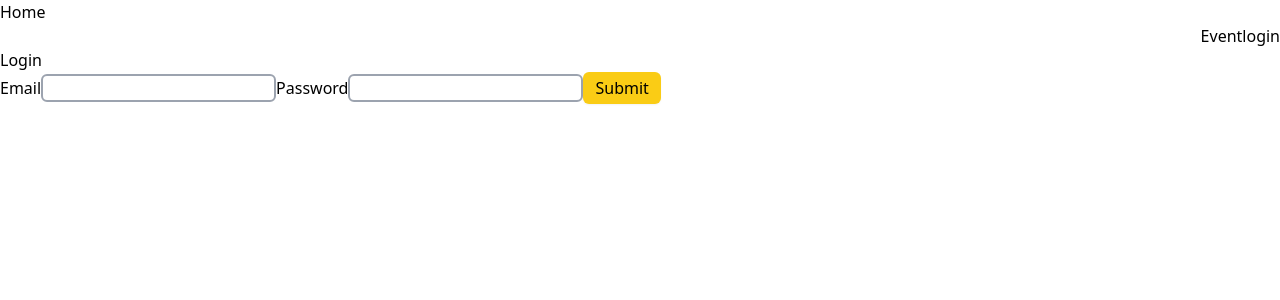
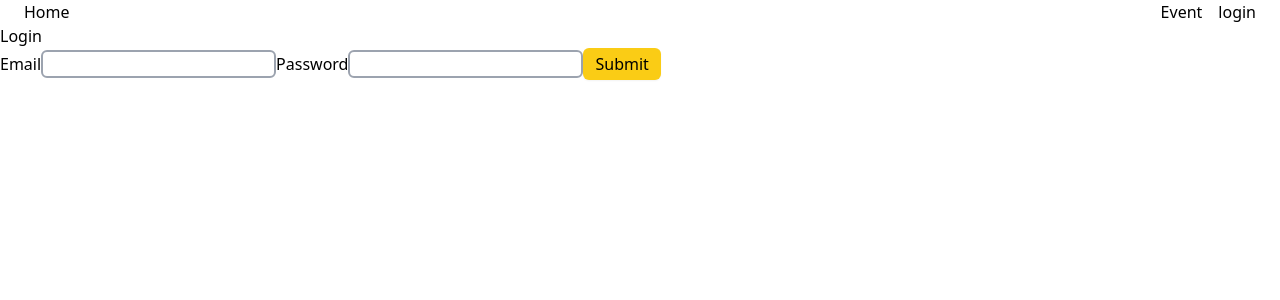
Before and after one commit to Nathan-422/TasteBuddiesReact, a React (Vite) app: page /login in a window 1280 px wide. Shown: the top 300 px of the page. Built offline with nearby package versions, Linux system fonts and the light colour scheme.

Commit message:
Fixed up navbar and routes work properly now!!

```diff
--- a/src/components/navbar/Navbar.tsx
+++ b/src/components/navbar/Navbar.tsx
@@ -1,5 +1,5 @@
-import { Link } from 'react-router-dom'
-import AuthenticationService from '../../services/AuthenticationService'
+import { Link, NavLink } from 'react-router-dom'
+import { useAuth } from '../../providers/authProvider'
 
 type link = {
 	text: string
@@ -16,23 +16,34 @@ const login: link = { text: 'login', path: '/login' }
 const logout: link = { text: 'Log out', path: '/logout' }
 
 export const Navbar = () => {
+	const { token } = useAuth()
 	const authLink = () => {
-		return AuthenticationService.isAuthenticated() ? logout : login
+		return token ? logout : login
 	}
 
 	return (
-		<nav>
+		<>
+			<header className="flex px-6">
+				<div className="mr-auto">
 					<Link to="/">Home</Link>
-			<div className="flex justify-end">
+				</div>
+				<nav className="">
+					<ul className="flex gap-4 hover:[&>li]:underline">
 						{links.map((link) => {
 							return (
-						<Link to={link.path} key={link.text}>
-							{link.text}
-						</Link>
+								<li key={link.text}>
+									<NavLink to={link.path}>{link.text}</NavLink>
+								</li>
 							)
 						})}
-				{<Link to={authLink().path}>{authLink().text}</Link>}
-			</div>
+						{
+							<li>
+								<NavLink to={authLink().path}>{authLink().text}</NavLink>
+							</li>
+						}
+					</ul>
 				</nav>
+			</header>
+		</>
 	)
 }
```
Also changed, not shown: src/routes/index.tsx (+9 -27 lines). Lines whose indentation alone changed are shown as unchanged.
